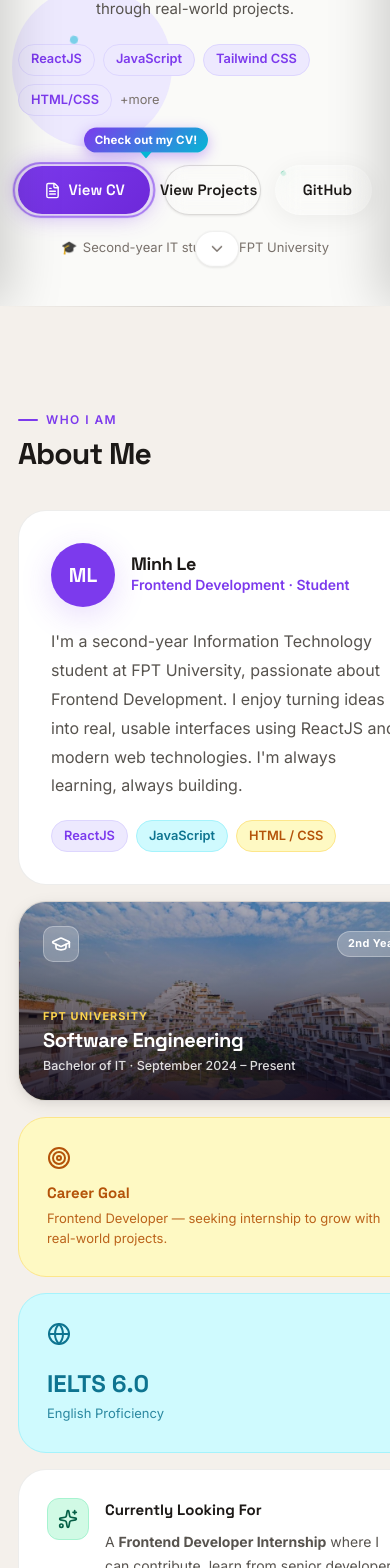
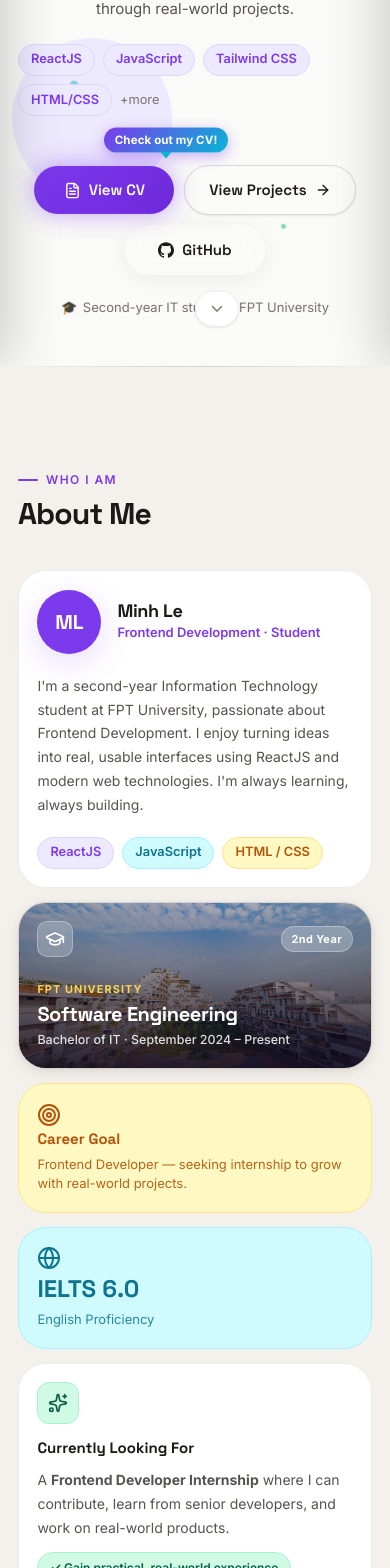
Before and after one commit to minhthien435/minhthien-portfolio, a React (Vite) app: page / in a window 390 px wide. Shown: the part 753-2321 px from the top of the page. Built offline with nearby package versions, Linux system fonts and the light colour scheme.

Commit message:
Fix layout

```diff
--- a/src/components/About/About.jsx
+++ b/src/components/About/About.jsx
@@ -74,16 +74,16 @@ export default function About() {
               }}>
                 ML
               </div>
-              <div>
+              <div style={{ minWidth: 0 }}>
                 <h3 style={{ fontFamily: "'Space Grotesk', sans-serif", fontWeight: 700, fontSize: '1.125rem', color: 'var(--text)' }}>
                   {personalInfo.name}
                 </h3>
-                <p style={{ color: 'var(--violet)', fontWeight: 600, fontSize: '0.875rem' }}>
+                <p style={{ color: 'var(--violet)', fontWeight: 600, fontSize: '0.8125rem', wordBreak: 'break-word' }}>
                   {personalInfo.careerDirection} · Student
                 </p>
               </div>
             </div>
-            <p style={{ color: 'var(--text-2)', lineHeight: 1.8, fontSize: '1rem' }}>
+            <p className="bento-bio-text" style={{ color: 'var(--text-2)', lineHeight: 1.7 }}>
               {aboutText}
             </p>
             <div style={{ display: 'flex', gap: '0.5rem', flexWrap: 'wrap' }}>
@@ -103,7 +103,6 @@ export default function About() {
               flexDirection: 'column',
               justifyContent: 'space-between',
               color: 'white',
-              minHeight: 200,
               position: 'relative',
               overflow: 'hidden',
               boxShadow: 'var(--shadow-md)',
@@ -184,7 +183,6 @@ export default function About() {
               display: 'flex',
               flexDirection: 'column',
               justifyContent: 'space-between',
-              minHeight: 160,
             }}
           >
             <Target size={24} color="var(--yellow-text)" />
@@ -209,7 +207,6 @@ export default function About() {
               display: 'flex',
               flexDirection: 'column',
               justifyContent: 'space-between',
-              minHeight: 160,
             }}
           >
             <Globe size={24} color="var(--cyan-text)" />
@@ -232,7 +229,7 @@ export default function About() {
               padding: '1.75rem',
             }}
           >
-            <div style={{ display: 'flex', alignItems: 'flex-start', gap: '1rem' }}>
+            <div className="bento-looking-for-row">
               <div style={{
                 width: 42, height: 42, borderRadius: 12,
                 background: 'var(--green-light)', border: '1.5px solid #A7F3D0',
@@ -241,17 +238,17 @@ export default function About() {
               }}>
                 <Sparkles size={20} color="#065F46" />
               </div>
-              <div>
-                <p style={{ fontFamily: "'Space Grotesk', sans-serif", fontWeight: 700, fontSize: '0.9375rem', color: 'var(--text)', marginBottom: '0.5rem' }}>
+              <div style={{ width: '100%', minWidth: 0, overflow: 'hidden' }}>
+                <p style={{ fontFamily: "'Space Grotesk', sans-serif", fontWeight: 700, fontSize: '0.9375rem', color: 'var(--text)', marginBottom: '0.5rem', wordBreak: 'break-word' }}>
                   Currently Looking For
                 </p>
-                <p style={{ color: 'var(--text-2)', fontSize: '0.875rem', lineHeight: 1.7 }}>
+                <p style={{ color: 'var(--text-2)', fontSize: '0.875rem', lineHeight: 1.7, wordBreak: 'break-word' }}>
                   A <strong>Frontend Developer Internship</strong> where I can contribute, learn from senior developers, and work on real-world products.
                 </p>
-                <ul style={{ marginTop: '0.75rem', display: 'flex', flexWrap: 'wrap', gap: '0.4rem' }}>
+                <ul style={{ marginTop: '0.75rem', display: 'flex', flexWrap: 'wrap', gap: '0.4rem', width: '100%' }}>
                   {careerObjective.reasons.map(r => (
-                    <li key={r} style={{ listStyle: 'none' }}>
-                      <span className="tag tag-green" style={{ fontSize: '0.75rem' }}>✓ {r}</span>
+                    <li key={r} style={{ listStyle: 'none', maxWidth: '100%' }}>
+                      <span className="tag tag-green" style={{ fontSize: '0.75rem', whiteSpace: 'normal', wordBreak: 'break-word', display: 'inline-block' }}>✓ {r}</span>
                     </li>
                   ))}
                 </ul>
@@ -265,22 +262,54 @@ export default function About() {
         .bento-grid-container {
           display: grid;
           grid-template-columns: repeat(3, 1fr);
-          gap: 1rem;
+          gap: 1.25rem;
+        }
+        .bento-grid-container > div {
+          min-width: 0;
+          max-width: 100%;
+          width: 100%;
+          transition: all 0.25s ease;
         }
         .bento-span-2 {
           grid-column: span 2;
         }
+        .bento-looking-for-row {
+          display: flex;
+          align-items: flex-start;
+          gap: 1rem;
+        }
+        .bento-bio-text {
+          font-size: clamp(0.875rem, 2.5vw, 1rem);
+        }
         @media (max-width: 900px) {
           .bento-grid-container {
             grid-template-columns: repeat(2, 1fr) !important;
+            gap: 1rem;
           }
         }
         @media (max-width: 640px) {
           .bento-grid-container {
             grid-template-columns: 1fr !important;
+            gap: 0.875rem;
           }
           .bento-span-2 {
             grid-column: span 1 !important;
+          }
+          .bento-grid-container > div {
+            min-height: auto !important;
+          }
+        }
+        @media (max-width: 520px) {
+          .bento-looking-for-row {
+            flex-direction: column !important;
+            align-items: flex-start !important;
+            gap: 0.75rem !important;
+          }
+        }
+        @media (max-width: 480px) {
+          .bento-span-2,
+          .bento-grid-container > div {
+            padding: 1.15rem !important;
           }
         }
       `}</style>
--- a/src/components/Hero/Hero.jsx
+++ b/src/components/Hero/Hero.jsx
@@ -328,7 +328,7 @@ export default function Hero({ onOpenCv }) {
               style={{ display: 'flex', gap: '0.85rem', flexWrap: 'wrap', alignItems: 'center', marginTop: '0.75rem' }}
             >
               {/* Highlighted Primary CV Button with Floating Pointer Badge */}
-              <div style={{ position: 'relative', display: 'inline-block' }}>
+              <div className="hero-cv-btn-wrapper" style={{ position: 'relative', display: 'inline-block' }}>
                 {/* Floating Pointer Tag & Arrow */}
                 <motion.div
                   initial={{ y: -6, opacity: 0 }}
@@ -381,6 +381,8 @@ export default function Hero({ onOpenCv }) {
                     background: 'linear-gradient(135deg, var(--violet) 0%, #6D28D9 100%)',
                     boxShadow: '0 0 24px rgba(124, 58, 237, 0.45)',
                     padding: '0.75rem 1.6rem',
+                    overflow: 'hidden',
+                    zIndex: 2,
                   }}
                 >
                   <FileText size={17} /> View CV
@@ -467,7 +469,7 @@ export default function Hero({ onOpenCv }) {
 
         .cv-pulse-ring {
           position: absolute;
-          inset: -3px;
+          inset: 0;
           border-radius: 99px;
           border: 2px solid var(--violet);
           animation: cv-pulse 2.2s infinite ease-out;
@@ -495,7 +497,14 @@ export default function Hero({ onOpenCv }) {
         @media (max-width: 560px) {
           .mascot-col svg { max-width: 160px; }
           .hero-grid { gap: 1rem !important; }
-          .hero-cta-row .btn { flex: 1; justify-content: center; min-width: 0; }
+          .hero-cta-row { gap: 0.625rem !important; }
+          .hero-cta-row .btn { flex: 0 1 auto; justify-content: center; min-width: 140px; }
+        }
+
+        /* Make the CTAs stack cleanly on very narrow phones */
+        @media (max-width: 360px) {
+          .hero-cta-row { gap: 0.5rem !important; }
+          .hero-cta-row .btn { min-width: 120px; }
         }
 
         @media (max-width: 380px) {
--- a/src/components/Navbar/Navbar.jsx
+++ b/src/components/Navbar/Navbar.jsx
@@ -62,6 +62,7 @@ export default function Navbar({ onOpenCv }) {
         position: 'fixed',
         top: 0, left: 0, right: 0,
         zIndex: 100,
+        paddingTop: 'env(safe-area-inset-top)',
         transition: 'background 0.3s, box-shadow 0.3s',
         background: scrolled ? 'var(--bg)' : 'transparent',
         backdropFilter: scrolled ? 'blur(16px)' : 'none',
@@ -248,7 +249,7 @@ export default function Navbar({ onOpenCv }) {
             {/* Menu header */}
             <div style={{
               display: 'flex', alignItems: 'center', justifyContent: 'space-between',
-              padding: '1.25rem 1.5rem',
+              padding: 'calc(1.25rem + env(safe-area-inset-top, 0px)) 1.5rem 1.25rem',
               borderBottom: '1px solid var(--border)',
             }}>
               {/* Logo in menu */}
--- a/src/index.css
+++ b/src/index.css
@@ -125,7 +125,7 @@ html, body {
 
 html {
   scroll-behavior: smooth;
-  scroll-padding-top: 76px;
+  scroll-padding-top: calc(76px + env(safe-area-inset-top, 0px));
 }
 
 body {
@@ -695,7 +695,7 @@ h1, h2, h3, h4, h5, h6 {
 .back-to-top {
   position: fixed;
   right: 1.5rem;
-  bottom: 1.5rem;
+  bottom: calc(1.5rem + env(safe-area-inset-bottom, 0px));
   z-index: 120;
   width: 44px;
   height: 44px;
```
